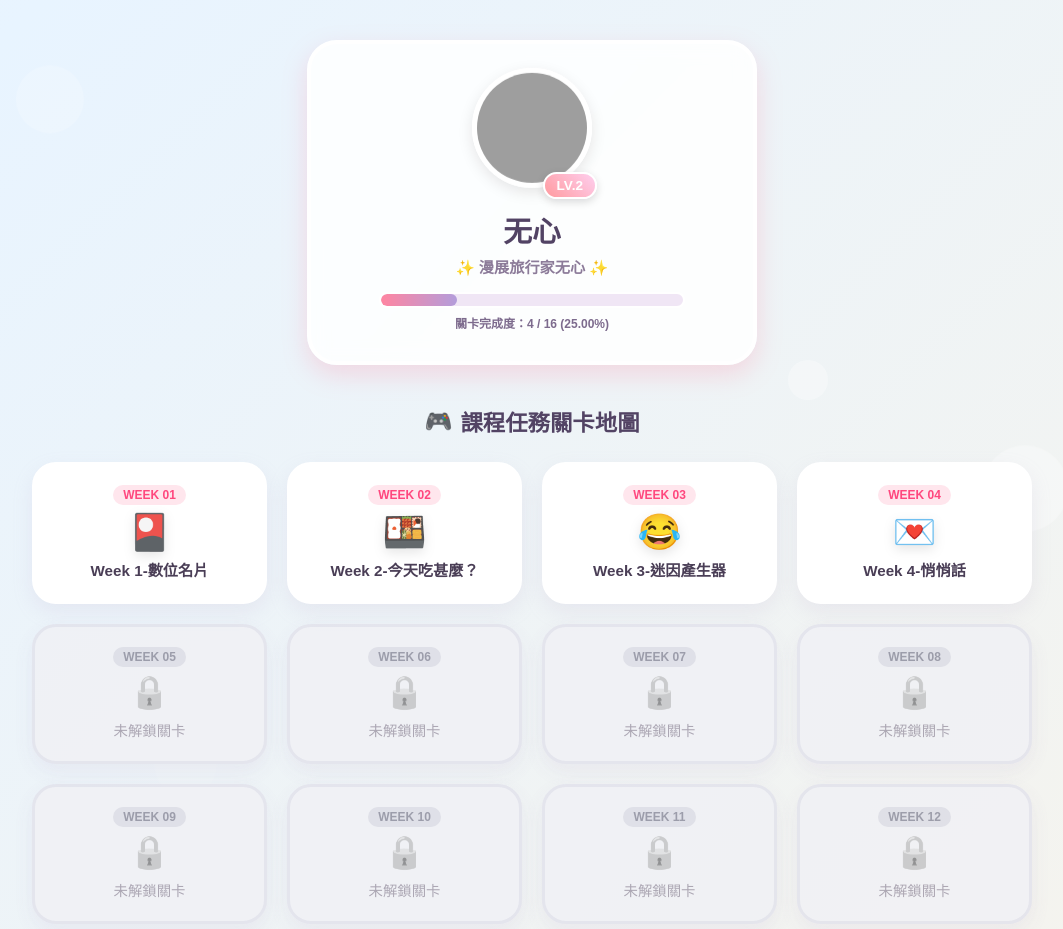
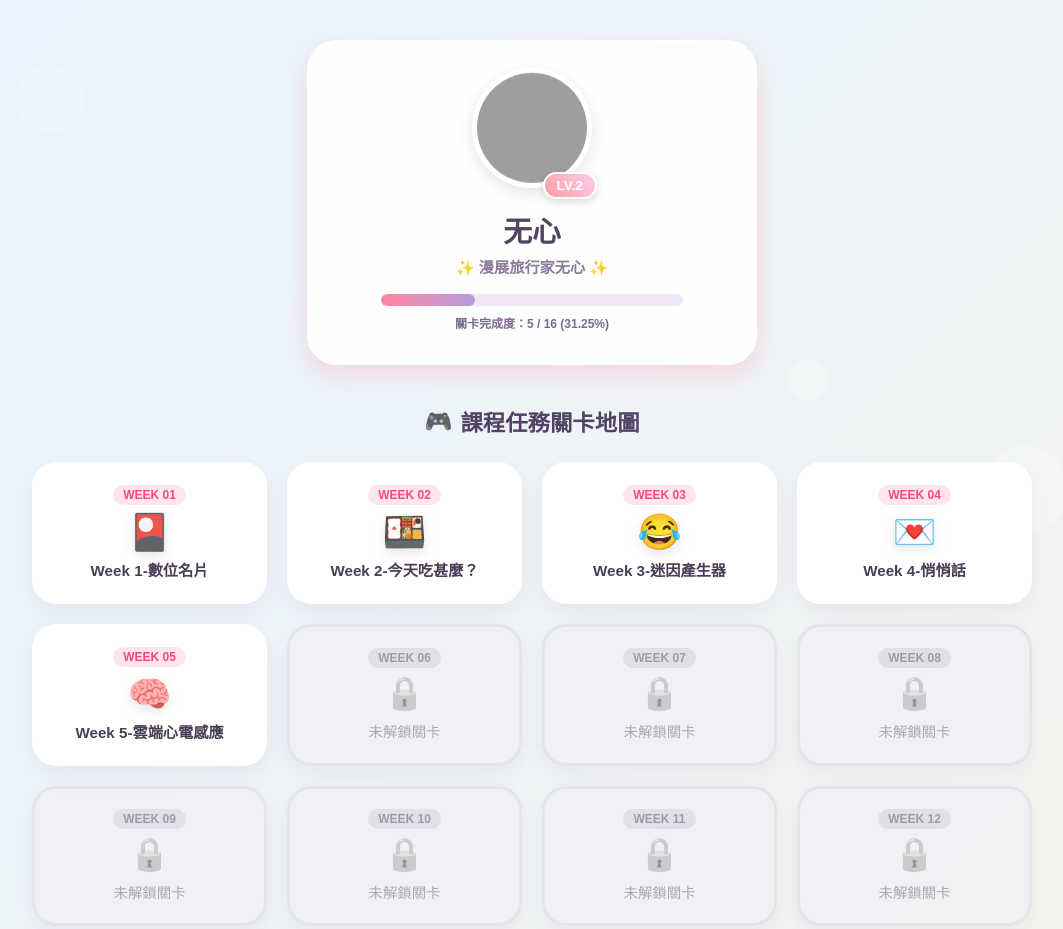
Before and after one commit to takina26110121-collab/Takina, a plain HTML site: page index.html in a window 1280 px wide. Shown: the top 929 px of the page, without its empty margins (108-1171 px from the left). Drawn offline with Linux system fonts and the light colour scheme; grey boxes are pictures that could not be loaded; a web font is replaced by a local one.

Commit message:
Update index.html

```diff
--- a/index.html
+++ b/index.html
@@ -175,7 +175,7 @@
         }
 
         .progress-bar {
-            width: 25%; /* 4/16 = 25% */
+            width: 31.25%; /* 5/16 = 31.25% */
             height: 100%;
             background: linear-gradient(90deg, #ff85a1, #b39ddb);
             border-radius: 15px;
@@ -385,7 +385,7 @@
             <div class="progress-box">
                 <div class="progress-bar"></div>
             </div>
-            <p class="progress-text">關卡完成度：4 / 16 (25.00%)</p>
+            <p class="progress-text">關卡完成度：5 / 16 (31.25%)</p>
         </div>
 
         <!-- 關卡標題 -->
@@ -417,20 +417,21 @@
                 <span class="card-title">Week 3-迷因產生器</span>
             </a>
 
-            <!-- 按鈕 4：已解鎖 (悄悄話) -->
+            <!-- 按鈕 4：已解鎖 -->
             <a href="w4/index.html" class="card unlocked">
                 <span class="week-badge">WEEK 04</span>
                 <span class="icon">💌</span>
                 <span class="card-title">Week 4-悄悄話</span>
             </a>
 
-            <!-- 按鈕 5 ~ 16：未解鎖灰色狀態 -->
-            <a class="card locked" onclick="triggerLockedAnimation(this)">
+            <!-- 按鈕 5：已解鎖 (雲端心電感應) -->
+            <a href="w5/index.html" class="card unlocked">
                 <span class="week-badge">WEEK 05</span>
-                <span class="lock-icon">🔒</span>
-                <span class="card-title">未解鎖關卡</span>
+                <span class="icon">🧠</span>
+                <span class="card-title">Week 5-雲端心電感應</span>
             </a>
 
+            <!-- 按鈕 6 ~ 16：未解鎖灰色狀態 -->
             <a class="card locked" onclick="triggerLockedAnimation(this)">
                 <span class="week-badge">WEEK 06</span>
                 <span class="lock-icon">🔒</span>
```
